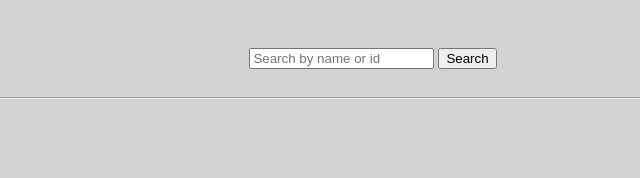
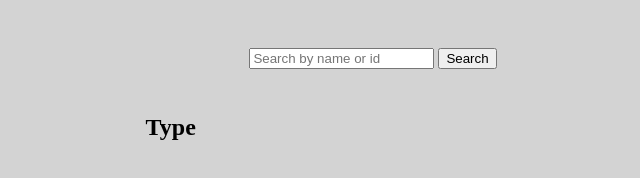
Before and after one commit to DanTheDev27/apiProjects, a plain HTML site: page index.html in a window 1280 px wide. Shown: the full height of the page, 267-907 px from the left. Drawn offline with Linux system fonts and the light colour scheme; a web font is replaced by a local one.

Commit message:
removed comments and edited type and hr

```diff
--- a/index.html
+++ b/index.html
@@ -18,10 +18,15 @@
         </div>
 
     </div>
-    <hr>
+    <!-- <hr id="hrDivider"> -->
     <div id="info">
-        <div id="typeInfo">
-        <ul id="type"></ul>
+        <div>
+
+            <div id="typeInfo">
+                <h2>Type</h2>
+                <ul id="type"></ul>
+            </div>
+        <!-- <ul id="type"></ul> -->
         <ul id="weakness"></ul>
         <ul id="height"></ul>
         <ul id="weight"></ul>
--- a/pokeApi.js
+++ b/pokeApi.js
@@ -11,6 +11,7 @@ async function getData() {
         const pokemonName = document.getElementById('pokeInput').value.toLowerCase();
         if(pokemonName == ""){
             preventDefault();
+
         }else{
             clearPreviousData();
         const response = await fetch(`https://pokeapi.co/api/v2/pokemon/${pokemonName}`);
@@ -36,7 +37,7 @@ async function getData() {
             // console.log('pokemon type: ' + obj.type.name);
             // pokeType.innerHTML= `<h1>${obj.type.name}</h1>`;
             const h3 = document.createElement('h3');
-            const itmText = 'Type: ' + obj.type.name.charAt(0).toUpperCase() + obj.type.name.slice(1);
+            const itmText = obj.type.name.charAt(0).toUpperCase() + obj.type.name.slice(1);
             h3.textContent = itmText;
             pokeType.appendChild(h3);
             var allType = obj.type.url
@@ -54,10 +55,8 @@ async function getData() {
             // console.log(`${pokeName}'s weakness is ` + data.damage_relations.double_damage_from[0].name);
             // console.log(damageData);
             for(let weakness of damageData) {
-                // console.log('all types ' + allType);
                 console.log(`${pokeName}'s weakness is ${weakness.name}`);
                 const h3 = document.createElement('h3');
-                // console.log(weakness)
                 const weaknessText = 'Weaknesses: ' + weakness.name.charAt(0).toUpperCase() + weakness.name.slice(1);
                 h3.textContent = weaknessText;
                 pokeWeakness.appendChild(h3);
@@ -139,6 +138,7 @@ async function getData() {
         //         document.getElementById('moves').style.display='block';
         //     };
 
+        // stats
         for(let stat of data.stats){
             var list = document.createElement('h3');
             const itmText= `${stat.stat.name.charAt(0).toUpperCase()+ stat.stat.name.slice(1)}: ${stat.base_stat}  `;
@@ -149,7 +149,6 @@ async function getData() {
 
         //display pokemon data and sprite
         let num = data.id;
-        // let paddedNum = num <100 ? '00' + num : num.toString();
         let paddedId;
         if (num  < 10) {
             paddedId = '000' + num;
@@ -168,6 +167,7 @@ async function getData() {
         const pokemonSprite = document.getElementById('pokemonSprite');
         pokemonSprite.src= pokeSprite;
         pokemonSprite.style.display= 'block';
+
 
     }}
     catch(error){
@@ -195,4 +195,5 @@ function clearPreviousData() {
     pokemonSprite.style.display = 'none';  // Hide old sprite
     pokemonSprite.src = '';  // Clear the sprite src
 
+
 }
```
